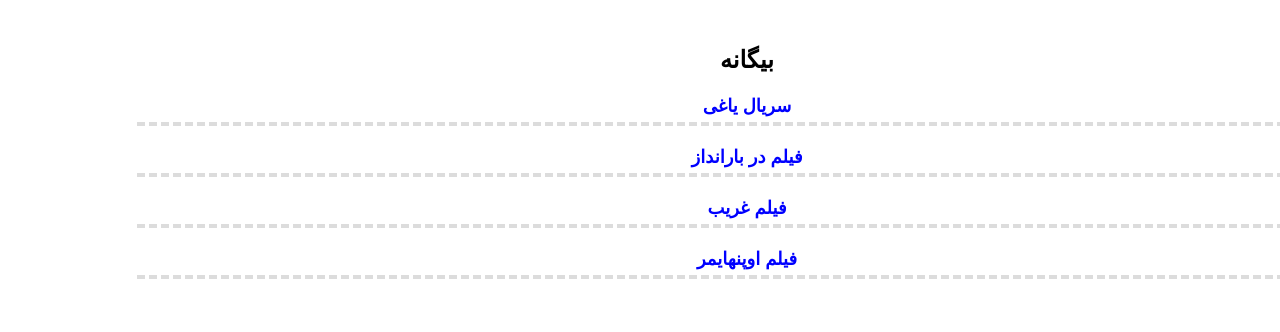
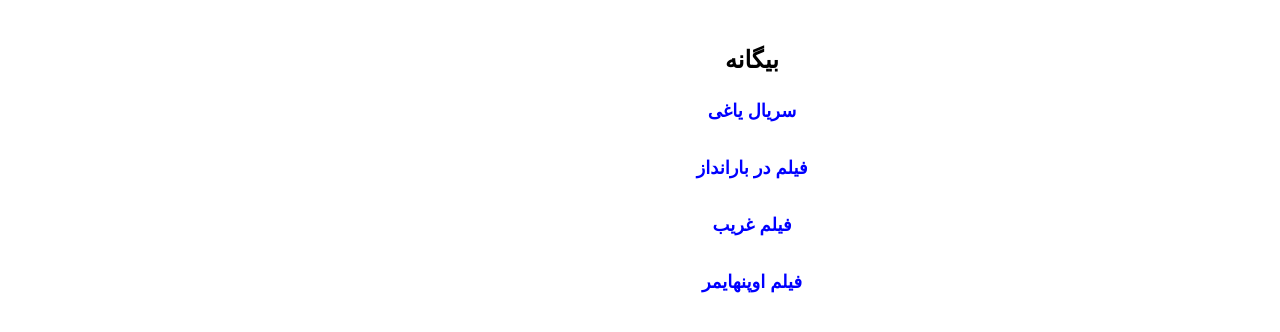
Before and after one commit to darkblog/darkblog.github.io, a Jekyll site: the page built from index.html, in a window 1280 px wide. Shown: the top 332 px of the page. Built offline with Jekyll 4.4.1, drawn with Linux system fonts in a browser that asks for light colours.

Commit message:
Update index.html

```diff
--- a/_layouts/index.html
+++ b/_layouts/index.html
@@ -6,7 +6,7 @@
 <title>بیگانه</title>
 <meta name="description" content="بیگانه">
 <link rel="canonical" href="https://biganeh.com/">
-<style amp-custom>body{font-family:sans-serif;margin:auto;padding:30px;text-align:center}h1{font-size:x-large}h2{font-size:large;padding:5px;border-bottom:4px dashed gainsboro}a{color:blue;text-decoration:none;padding:10px}</style>
+<style amp-custom>body{font-family:sans-serif;margin:auto;padding:30px;text-align:center}h1{font-size:x-large}h2{font-size:large;padding:10px}a{color:blue;text-decoration:none;padding:10px}</style>
 </head>
 <body>
 <header>
```
